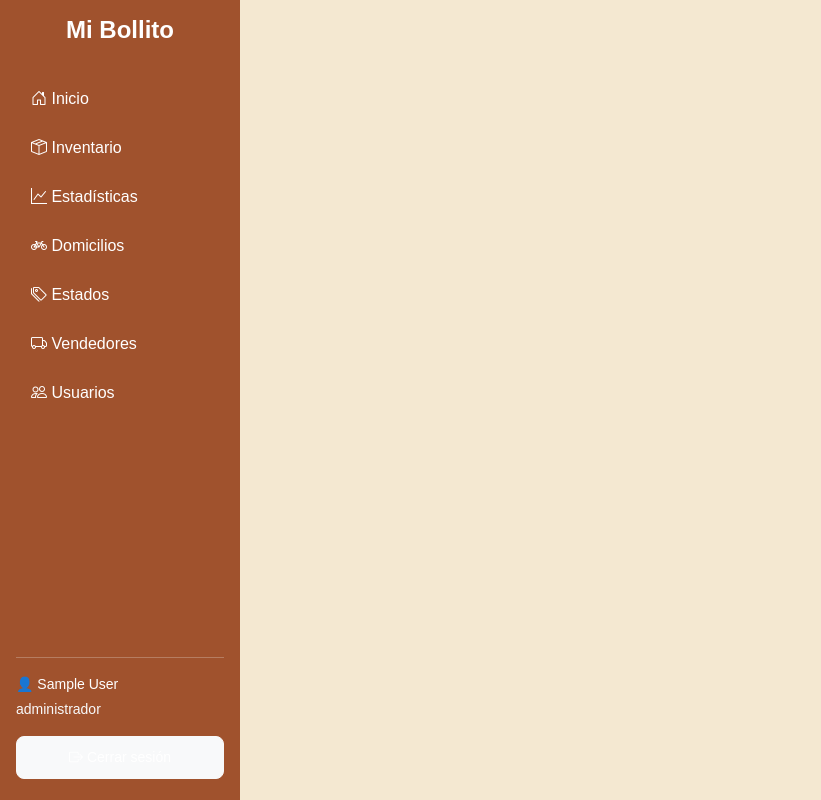
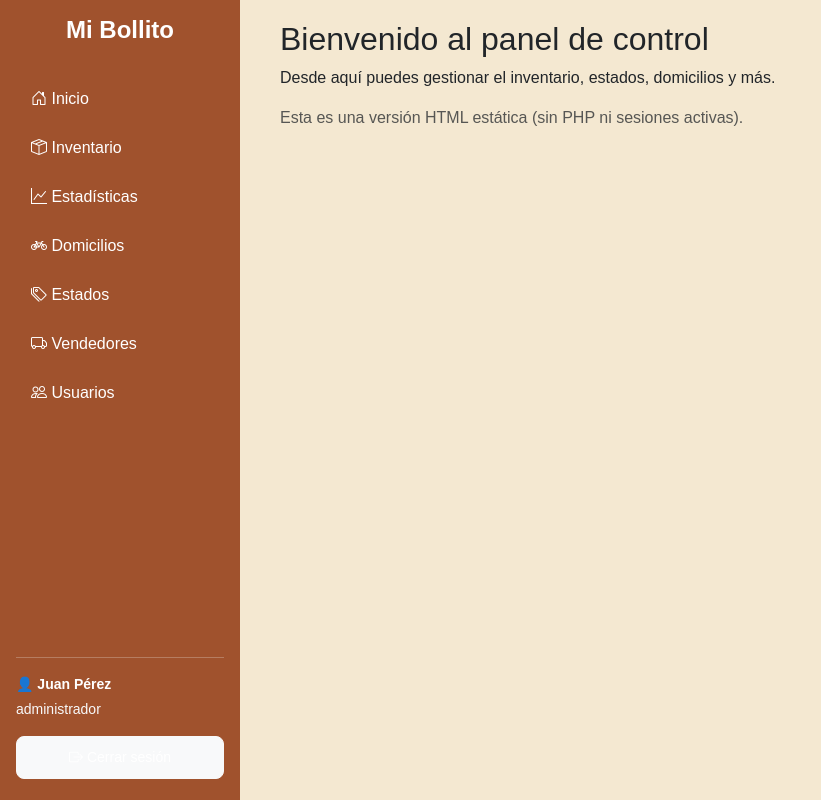
Before and after one commit to Neifer3/estados, a PHP site: page /includes/header.php in a window 1280 px wide. Shown: the whole page, without its empty margins (0-821 px from the left). Run offline with PHP 8.4, Linux system fonts and the light colour scheme; the visitor is signed in with stand-in values (Sample User, id 1).

Commit message:
Update header.php

```diff
--- a/includes/header.php
+++ b/includes/header.php
@@ -1,12 +1,3 @@
-<?php
-if (session_status() === PHP_SESSION_NONE) {
-  session_start();
-}
-if (!isset($_SESSION['nombre'])) {
-  header("Location: login.php");
-  exit();
-}
-?>
 <!DOCTYPE html>
 <html lang="es">
 <head>
@@ -59,28 +50,39 @@ if (!isset($_SESSION['nombre'])) {
 </head>
 <body>
 
+  <!-- Sidebar principal -->
   <div class="sidebar">
     <h4>Mi Bollito</h4>
 
-  <a href="panel.php"><i class="bi bi-house-door"></i> Inicio</a>
-  <a href="inventario.php"><i class="bi bi-box-seam"></i> Inventario</a>
-  <a href="estadisticas.php"><i class="bi bi-graph-up"></i> Estadísticas</a>
-  <a href="domicilios.php"><i class="bi bi-bicycle"></i> Domicilios</a>
-  <a href="estados.php"><i class="bi bi-tags"></i> Estados</a>
+    <a href="panel.html"><i class="bi bi-house-door"></i> Inicio</a>
+    <a href="inventario.html"><i class="bi bi-box-seam"></i> Inventario</a>
+    <a href="estadisticas.html"><i class="bi bi-graph-up"></i> Estadísticas</a>
+    <a href="domicilios.html"><i class="bi bi-bicycle"></i> Domicilios</a>
+    <a href="estados.html"><i class="bi bi-tags"></i> Estados</a>
 
-  <?php if ($_SESSION['rol'] === 'administrador'): ?>
-    <a href="vendedores.php"><i class="bi bi-truck"></i> Vendedores</a>
-    <a href="usuarios.php"><i class="bi bi-people"></i> Usuarios</a>
-  <?php endif; ?>
+    <!-- Sección visible solo para administradores -->
+    <!-- PHP original: if ($_SESSION['rol'] === 'administrador') -->
+    <div id="adminSection">
+      <a href="vendedores.html"><i class="bi bi-truck"></i> Vendedores</a>
+      <a href="usuarios.html"><i class="bi bi-people"></i> Usuarios</a>
+    </div>
 
     <div class="mt-auto">
       <hr class="text-light">
-    <p class="small mb-1">👤 <?= htmlspecialchars($_SESSION['nombre']) ?></p>
-    <p class="small text-light"><?= $_SESSION['rol'] ?></p>
-    <a href="logout.php" class="btn btn-light btn-sm w-100 mt-2">
+      <p class="small mb-1">👤 <strong><!-- Aquí iría el nombre del usuario (PHP: $_SESSION['nombre']) --> Juan Pérez</strong></p>
+      <p class="small text-light"><!-- Aquí iría el rol del usuario --> administrador</p>
+      <a href="logout.html" class="btn btn-light btn-sm w-100 mt-2">
         <i class="bi bi-box-arrow-right"></i> Cerrar sesión
       </a>
     </div>
   </div>
 
+  <!-- Contenido principal -->
   <div class="content">
+    <h2>Bienvenido al panel de control</h2>
+    <p>Desde aquí puedes gestionar el inventario, estados, domicilios y más.</p>
+    <p class="text-muted">Esta es una versión HTML estática (sin PHP ni sesiones activas).</p>
+  </div>
+
+</body>
+</html>
```
Lines whose indentation alone changed are shown as unchanged.
